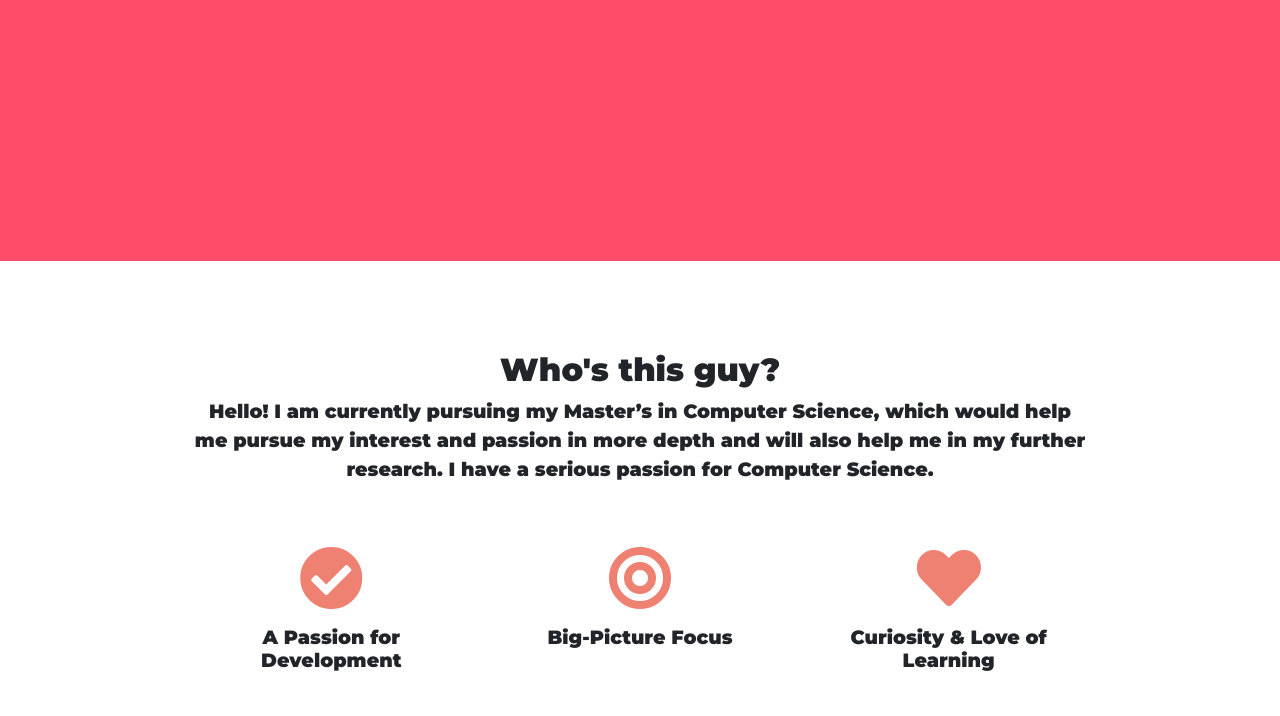
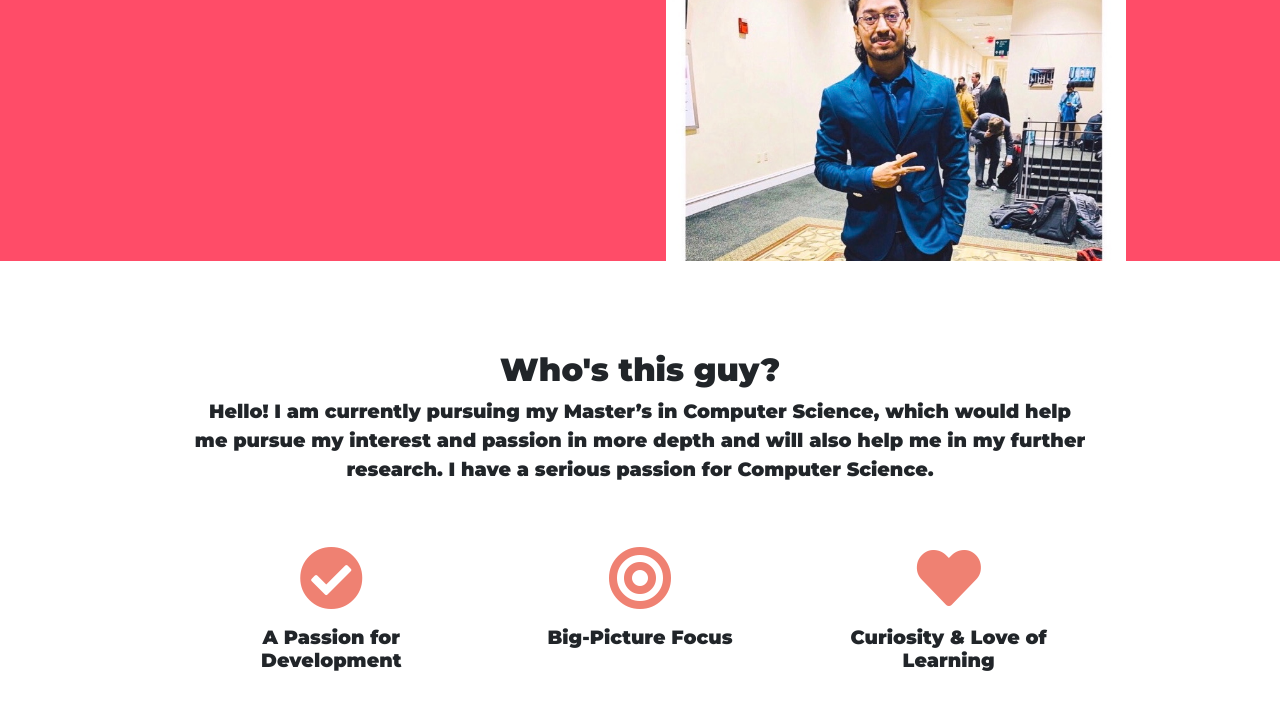
Before and after one commit to PIKACHU-6/PORTFOLIO, a plain HTML site: page index.html in a window 1280 px wide. Shown: the part 406-1122 px from the top of the page. Drawn offline with nearby package versions, Linux system fonts and the light colour scheme.

Commit message:
Update index.html

```diff
--- a/index.html
+++ b/index.html
@@ -4,7 +4,7 @@
 <head>
   <meta charset="utf-8">
   <title>PORTFOLIO</title>
-  <link rel="icon" href="images/profilePic.jpeg">
+  <link rel="icon" href="images/profilePic.jpg">
   <!-- GOOGLE FONTS -->
   <link href="https://fonts.googleapis.com/css2?family=Montserrat:wght@900&family=Ubuntu&display=swap" rel="stylesheet">
 
@@ -61,7 +61,7 @@
         </div>
 
         <div col="col-lg-6">
-          <img class="title-image" src="images/profilePic.jpeg" alt="iphone-mockup" />
+          <img class="title-image" src="images/profilePic.jpg" alt="iphone-mockup" />
         </div>
       </div>
     </div>
```
